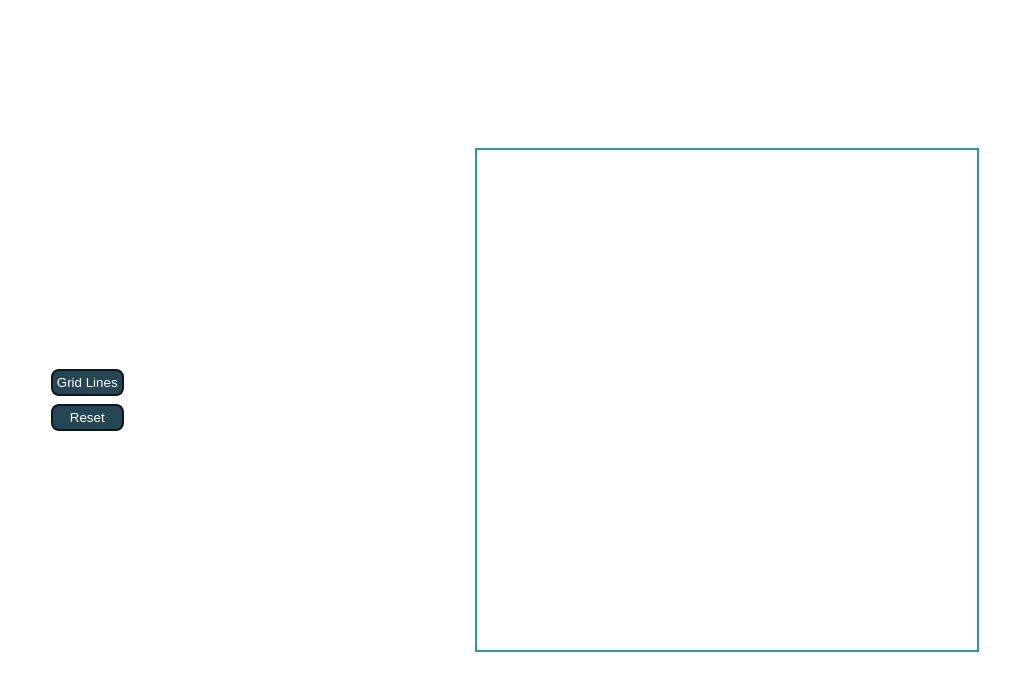
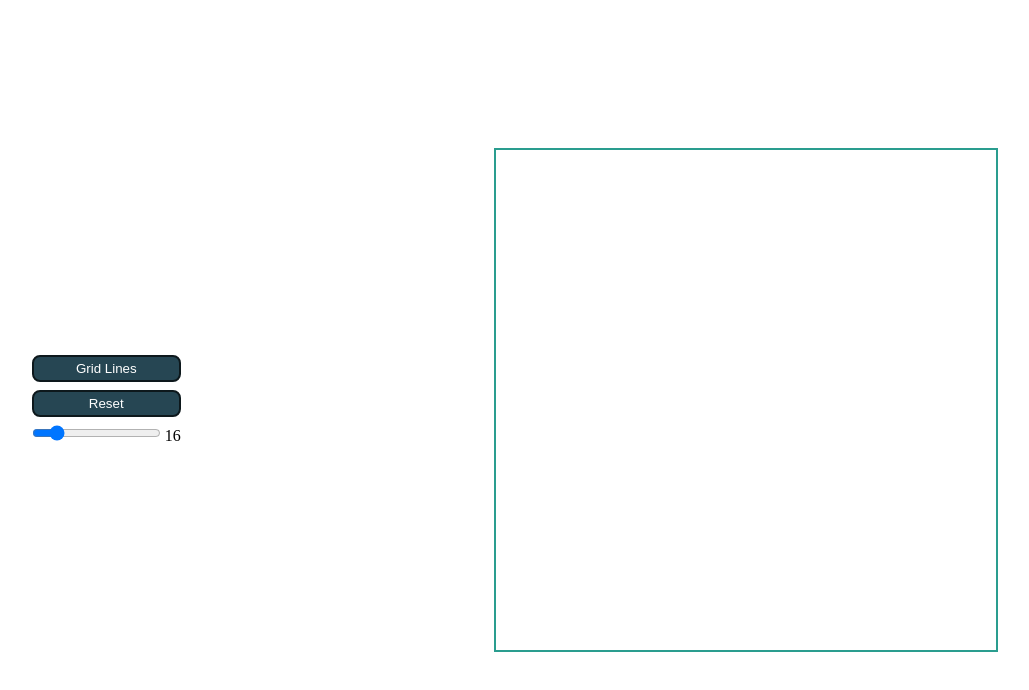
Before and after one commit to Curvu/etch-a-sketch, a plain HTML site: page index.html in a window 1280 px wide. Shown: the whole page, without its empty margins (125-1154 px from the left). Drawn offline with Linux system fonts and the light colour scheme.

Commit message:
added input range

```diff
--- a/index.html
+++ b/index.html
@@ -7,6 +7,10 @@
         <div class="container">
             <button id="lines" class="btn">Grid Lines</button>
             <button id="reset" class="btn">Reset</button>
+            <div class="slider-container">
+                <input class="slider" type="range" min="1" max="100" value="16">
+                <span id="slider-val">16</span>
+            </div>
         </div>
         <div class="grid"></div>
     </body>
```
